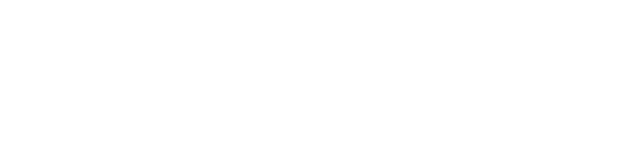
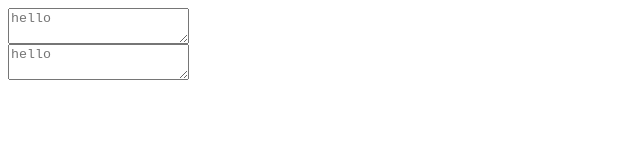
Before and after one commit to iamcyrusdaniel/mark-forge, a website with bundled scripts: page editor.html in a window 1280 px wide. Shown: the whole page, without its empty margins (0-640 px from the left). Built offline with nearby package versions, Linux system fonts and the light colour scheme.

Commit message:
Added two textareas for plain text to markdown rendering

```diff
--- a/editor.html
+++ b/editor.html
@@ -6,5 +6,15 @@
 </head>
     <body>
         <script src="https://cdn.jsdelivr.net/npm/marked/lib/marked.umd.js"></script>
+        <script src="main.js" type="module"></script>
+        <main>
+            <div class="left">
+                <textarea name="" id="editor" placeholder="hello"></textarea>
+            </div>
+            <div class="right">
+                <textarea name="" id="preview" placeholder="hello"></textarea>
+            </div>
+            <div id="content"></div>
+        </main>
     </body>
 </html>
```
